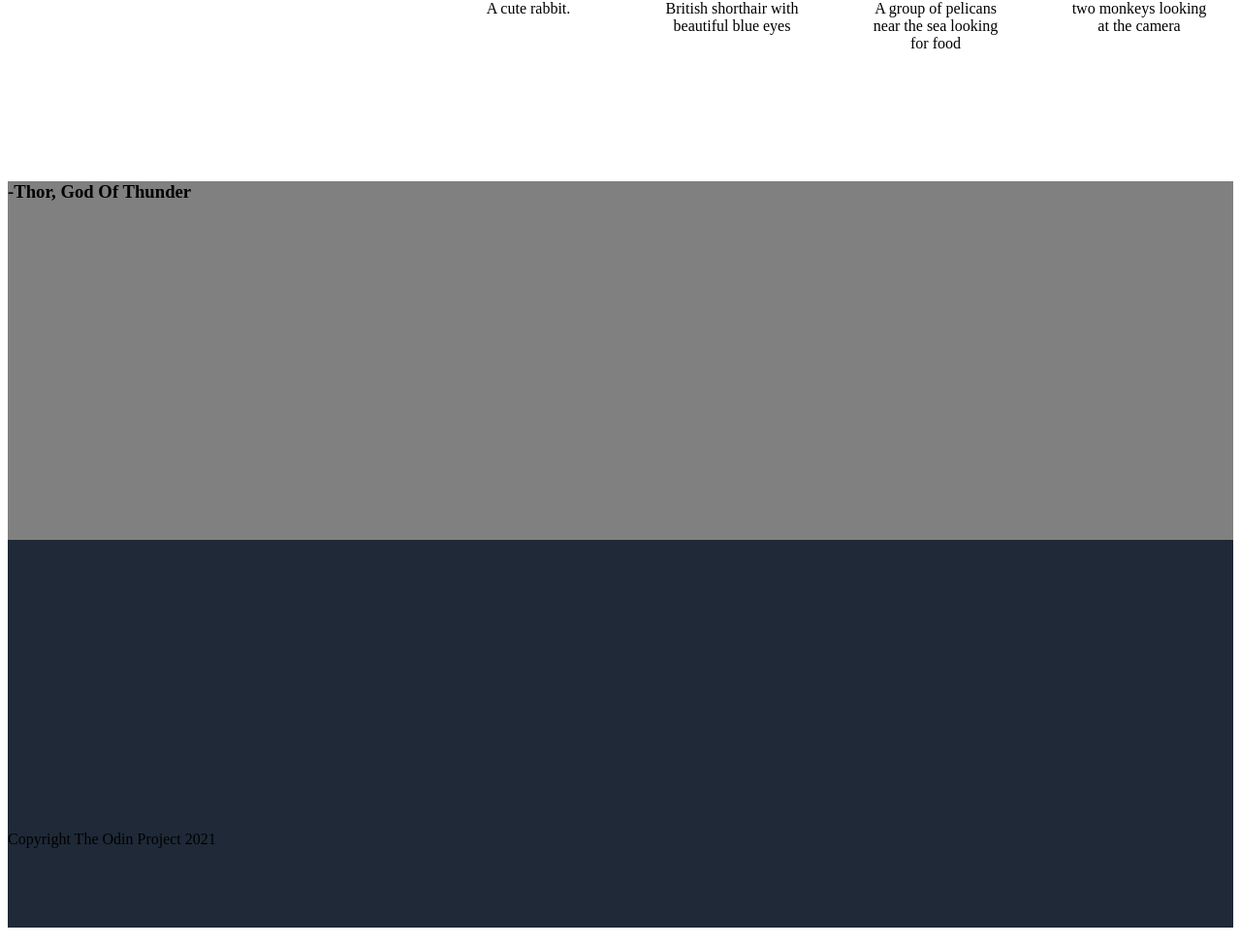
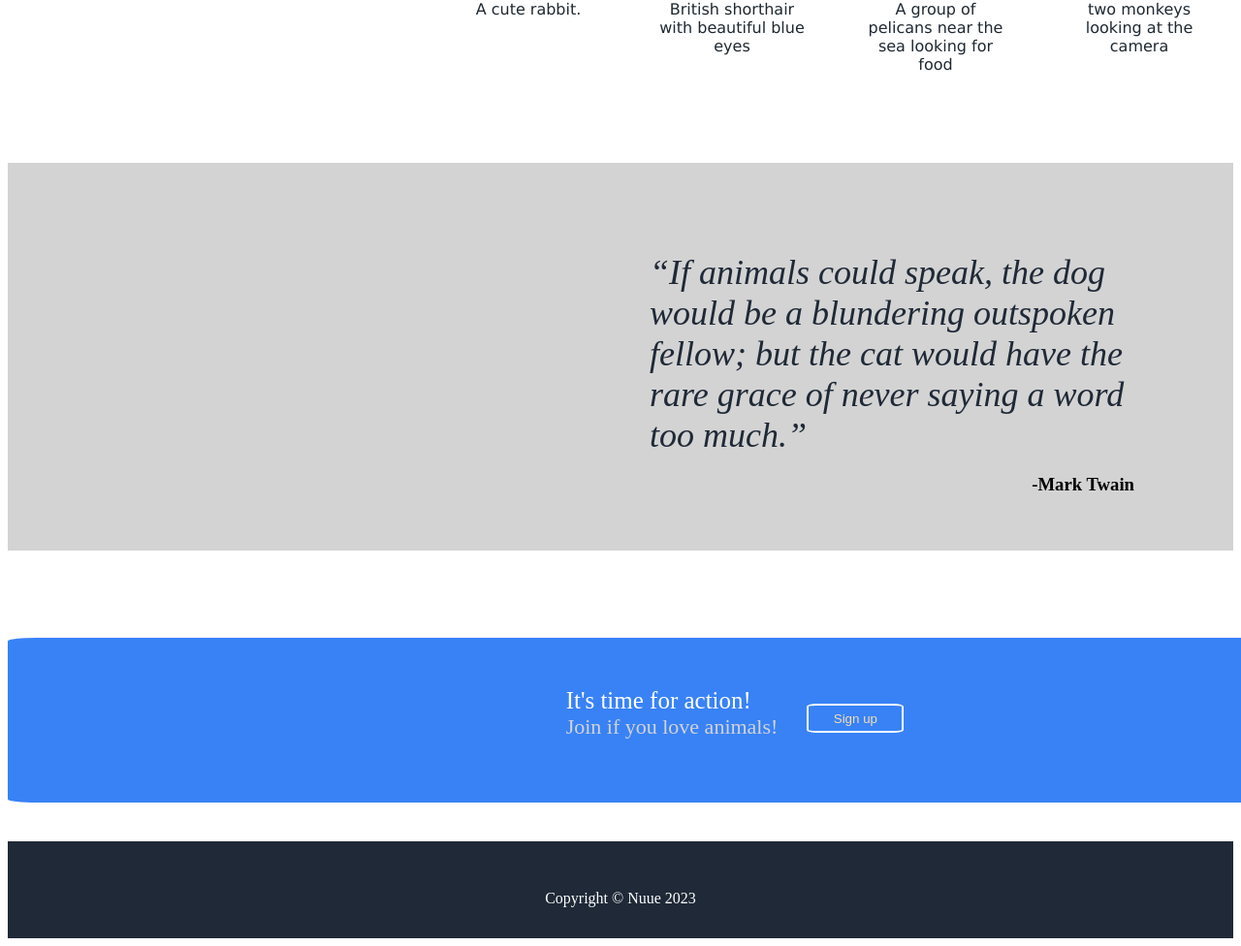
Before and after one commit to Nuue007/Landing-page, a plain HTML site: page index.html in a window 1280 px wide. Shown: the part 790-1766 px from the top of the page at 97% size. Drawn offline with Linux system fonts and the light colour scheme.

Commit message:
Finished product

```diff
--- a/index.html
+++ b/index.html
@@ -4,21 +4,21 @@
     <meta charset="UTF-8">
     <meta http-equiv="X-UA-Compatible" content="IE=edge">
     <meta name="viewport" content="width=device-width, initial-scale=1.0">
-    <title>Document</title>
+    <title>Animal House</title>
     <link rel="stylesheet" href="styles.css">
 </head>
 <body>
     <div class="part1">
     </div>
-    <h2 id="logo">Header Logo</h2>
+    <h2 id="logo">Animal House</h2>
     <div id="hlinks">
-        <div>header link one</div>
-        <div>header link two</div>
-        <div>header link three</div>
+        <div> <a href="http://animalhealthcare.com/">Animal Health Care</a></div>
+        <div> <a href="https://www.four-paws.org/">Four Paws Website</a></div>
+        <div> <a href="https://animalcorner.org/">Animal Corner</a></div>
     </div>
     <div id="text">
-        <div id="mtext">This Website Is Awesome</div>
-        <div id="stext">This Website has some subtext that goes under the main text. It's smaller font and the color contrast is lower</div>
+        <div id="mtext">Animals are beautiful creatures</div>
+        <div id="stext">This Website is all about animals and their healthcare</div>
         <button class="subutton"> Sign up</button>
     </div>
     <div>
@@ -32,7 +32,8 @@
         <div><img class="img" src="https://cdn.pixabay.com/photo/2023/03/12/17/35/hare-7847442_960_720.jpg" alt="rabbit">
             <p class="txt"> A cute rabbit.</p>
         </div>
-        <div><img class="img" src="https://cdn.pixabay.com/photo/2022/10/04/14/27/cat-7498364_960_720.jpg" alt="cat with blue eyes">
+        <div>
+            <img class="img" src="https://cdn.pixabay.com/photo/2022/10/04/14/27/cat-7498364_960_720.jpg" alt="cat with blue eyes">
             <p class="txt">British shorthair with beautiful blue eyes</p>
         </div>
         <div>
@@ -48,18 +49,29 @@
     </div>
 
     <div class="part3">
-        <div id="quote"></div>
-        <h3 id="signature">-Thor, God Of Thunder</h3>
+    </div>
+    <div id="quotes">
+        <div id="quote">“If animals could speak, the dog would be a blundering outspoken fellow; but the cat would have the rare grace of never saying a word too much.”</span>
+        </div>
+            <span>
+        <div id="signature">
+            <h3>-Mark Twain</h3>
+        </div>
+
     </div>
     <div class="part4">
         <div id="call">
-
+            <div>
+                <div id="join1">It's time for action!</div>
+                <div id="join2"> Join if you love animals!</div>
+            </div>
+            <button class="subutton2"> Sign up</button>
         </div>
-        <div class="subutton"></div>
     </div>
-    <div class="part5
-        <footer>Copyright The Odin Project 2021</footer>
-
+    <div class="part5">
+        <div>
+            <div id="copy">Copyright © Nuue 2023</div>
+        </div>
     </div>
 </body>
 </html>
--- a/styles.css
+++ b/styles.css
@@ -8,16 +8,20 @@
     height: 450px;
 }
 .part3 {
-    background-color: gray;
-    height: 370px;
+    background-color: lightgray;
+    height: 400px;
 }
 .part4 {
-    background-color: #1F2937;
+    background-color: white;
     height: 300px;
 }
 .part5 {
     background-color: #1F2937;
     height: 100px;
+    text-align: center;
+    color: white;
+    display: block;
+    justify-content: center;
 }
 #hlinks {
     margin-left: 1350px;
@@ -51,9 +55,10 @@
     font-size: 16px;
 }
 .subutton {
-    background-color: lightseagreen;
+    background-color: #3882F6;
     width: 80px;
     color: wheat;
+    border: 2px white solid;
 }
 #img {
     height: 250px;
@@ -97,4 +102,60 @@
     height: 50px;
     width: 150px;
     text-align: center;
+    color: #1F2932;
+    font-family: Verdana, Geneva, Tahoma, sans-serif;
 }
+#quotes {
+    position: absolute;
+    top: 1050px;
+    left: 670px;
+}
+#quote{
+    font-size: 36px;
+    width: 500px;
+    color: #1F2937;
+    font-style: italic
+
+}
+#signature {
+    text-align: right;
+}
+#call {
+    background-color: #3882F6;
+    height: 170px;
+    width: 1500px;
+    margin-top: 50px;
+    margin: auto;
+    position: relative;
+    top: 30%;
+    border-radius: 2%;
+    display: flex;
+    justify-content: center;
+    gap: 30px;
+}
+#join1 {
+    position: relative;
+    top: 30%;
+    font-size: 25px;
+    color: white;
+}
+#join2 {
+    position: relative;
+    top: 30%;
+    font-size: 22px;
+    color: lightgray;
+}
+.subutton2 {
+    background-color: #3882F6;
+    width: 100px;
+    color: wheat;
+    height: 30px;
+    position: relative;
+    top: 40%;
+    border: 2px white solid;
+    border-radius: 10%;
+}
+#copy {
+  display: inline-block;
+  margin-top: 50px;
+}
```
